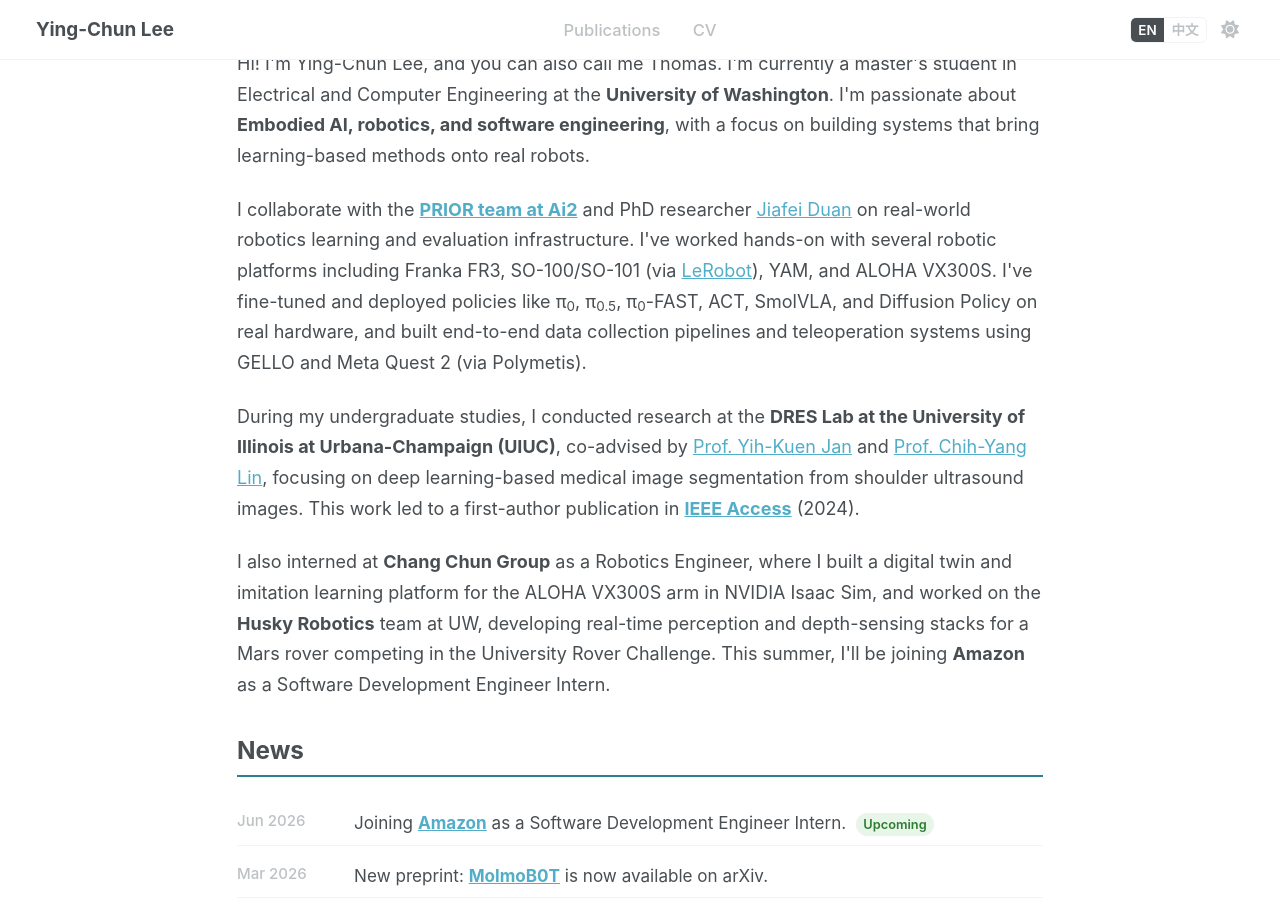
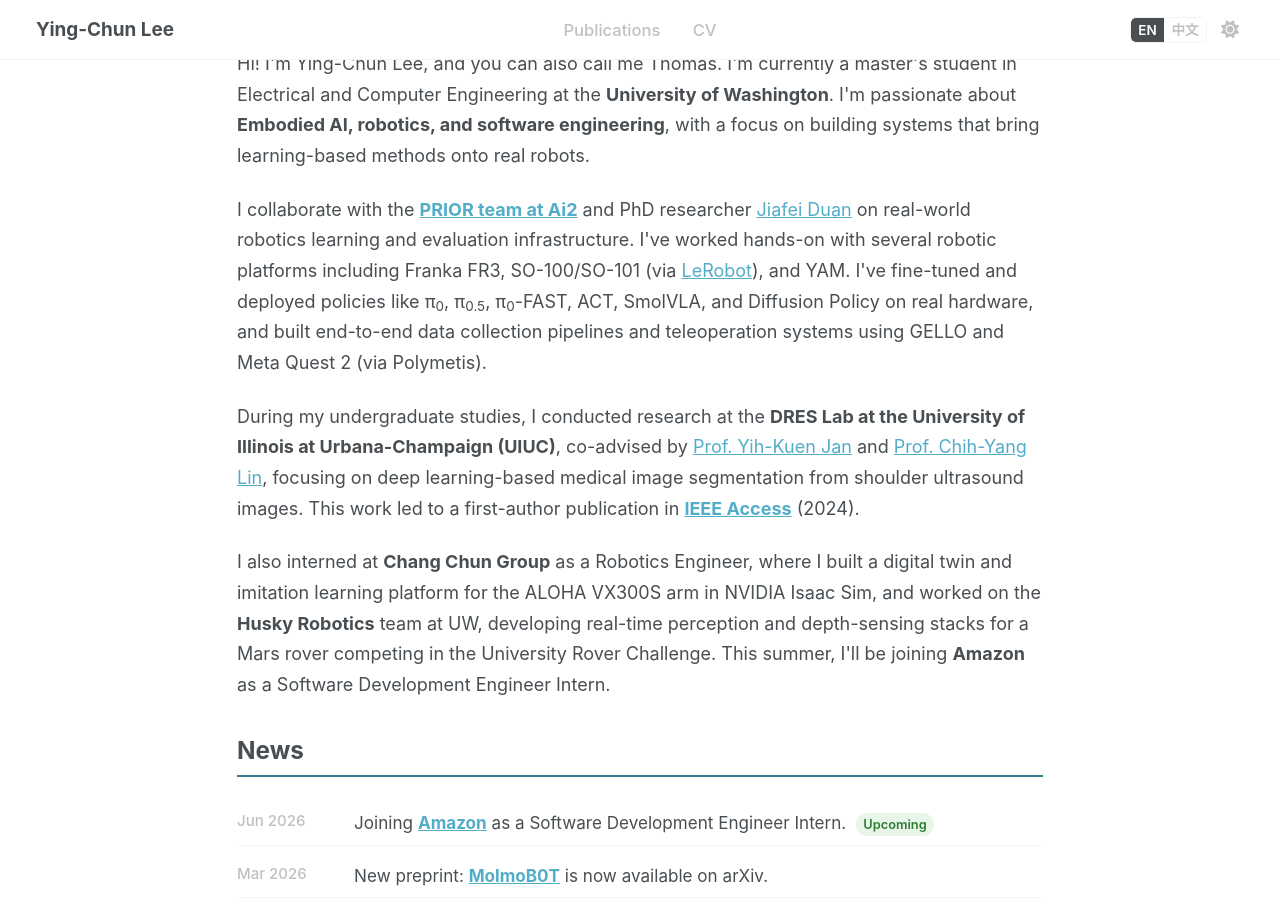
Before and after one commit to thomas0829/thomas0829.github.io, a Jekyll site: the page built from _pages/about.md, in a window 1280 px wide and 900 px high, scrolled down 328 px. Built offline with Jekyll 4.4.1, drawn with Linux system fonts in a browser that asks for light colours; a script that is not in the unit is left out.

Commit message:
Remove ALOHA VX300S from homepage intro second paragraph

```diff
--- a/_pages/about.md
+++ b/_pages/about.md
@@ -38,7 +38,7 @@
 </p>
 
 <p>
-I collaborate with the <strong><a href="https://prior.allenai.org/">PRIOR team at Ai2</a></strong> and PhD researcher <a href="https://duanjiafei.com/">Jiafei Duan</a> on real-world robotics learning and evaluation infrastructure. I've worked hands-on with several robotic platforms including Franka FR3, SO-100/SO-101 (via <a href="https://github.com/huggingface/lerobot">LeRobot</a>), YAM, and ALOHA VX300S. I've fine-tuned and deployed policies like &pi;<sub>0</sub>, &pi;<sub>0.5</sub>, &pi;<sub>0</sub>-FAST, ACT, SmolVLA, and Diffusion Policy on real hardware, and built end-to-end data collection pipelines and teleoperation systems using GELLO and Meta Quest 2 (via Polymetis).
+I collaborate with the <strong><a href="https://prior.allenai.org/">PRIOR team at Ai2</a></strong> and PhD researcher <a href="https://duanjiafei.com/">Jiafei Duan</a> on real-world robotics learning and evaluation infrastructure. I've worked hands-on with several robotic platforms including Franka FR3, SO-100/SO-101 (via <a href="https://github.com/huggingface/lerobot">LeRobot</a>), and YAM. I've fine-tuned and deployed policies like &pi;<sub>0</sub>, &pi;<sub>0.5</sub>, &pi;<sub>0</sub>-FAST, ACT, SmolVLA, and Diffusion Policy on real hardware, and built end-to-end data collection pipelines and teleoperation systems using GELLO and Meta Quest 2 (via Polymetis).
 </p>
 
 <p>
```
Also changed, not shown: _pages/zh/about.md (+1 -1 lines).
